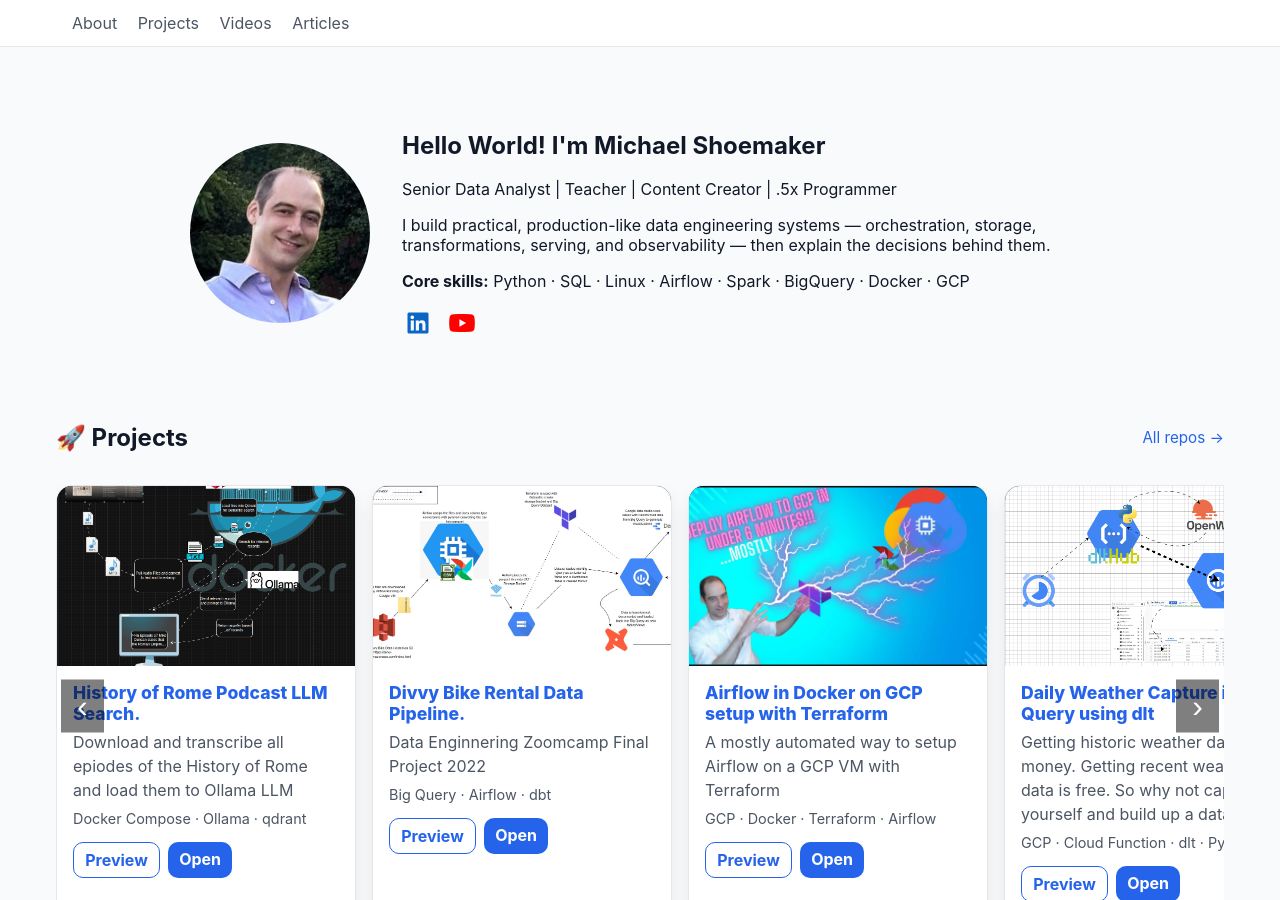
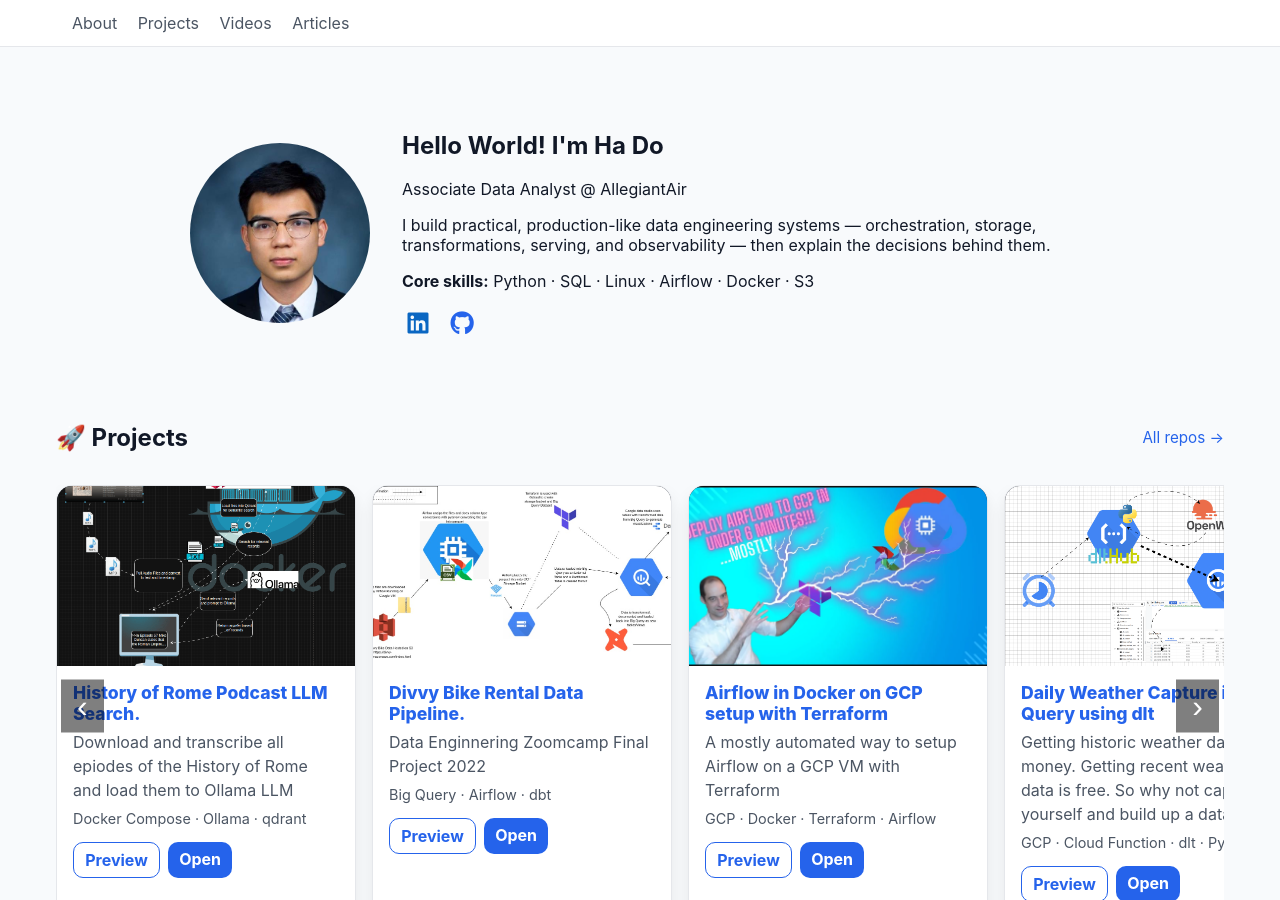
Before and after one commit to HaDo1802/HaDo1802.github.io, a Jekyll site: the page built from index.md, in a window 1280 px wide and 900 px high. Built offline with Jekyll 4.4.1, drawn with Linux system fonts in a browser that asks for light colours.

Commit message:
personalize my portfolio

```diff
--- a/_config.yml
+++ b/_config.yml
@@ -1,4 +1,4 @@
-title: "Michael Shoemaker — Data Engineering"
+title: "Ha Do — Data Analyst "
 description: "Production-like data engineering builds, explained clearly."
 baseurl: ""
 url: ""
--- a/index.md
+++ b/index.md
@@ -26,17 +26,17 @@ title: "Home"
          class="profile-pic">
 
     <div class="about-text">
-      <h1>Hello World! I'm Michael Shoemaker</h1>
-      <p>Senior Data Analyst | Teacher | Content Creator | .5x Programmer</p>
+      <h1>Hello World! I'm Ha Do</h1>
+      <p>Associate Data Analyst @ AllegiantAir </p>
       <p>I build practical, production-like data engineering systems — orchestration, storage, transformations, serving, and observability — then explain the decisions behind them.</p>
-      <p><strong>Core skills:</strong> Python · SQL · Linux · Airflow · Spark · BigQuery · Docker · GCP</p>
+      <p><strong>Core skills:</strong> Python · SQL · Linux · Airflow · Docker · S3</p>
 
       <p class="social-links">
-        <a href="https://www.linkedin.com/in/michaelshoemaker1" target="_blank" aria-label="LinkedIn">
+        <a href="https://www.linkedin.com/in/ha-van-do/" target="_blank" aria-label="LinkedIn">
           <i class="fa-brands fa-linkedin"></i>
         </a>
-        <a href="https://www.youtube.com/@dataslinger6379" target="_blank" aria-label="YouTube">
-          <i class="fa-brands fa-youtube"></i>
+        <a href="https://github.com/HaDo1802" target="_blank" aria-label="GitHub">
+          <i class="fa-brands fa-github"></i>
         </a>
       </p>
     </div>
```
Also changed, not shown: assets/images/me.jpeg.
